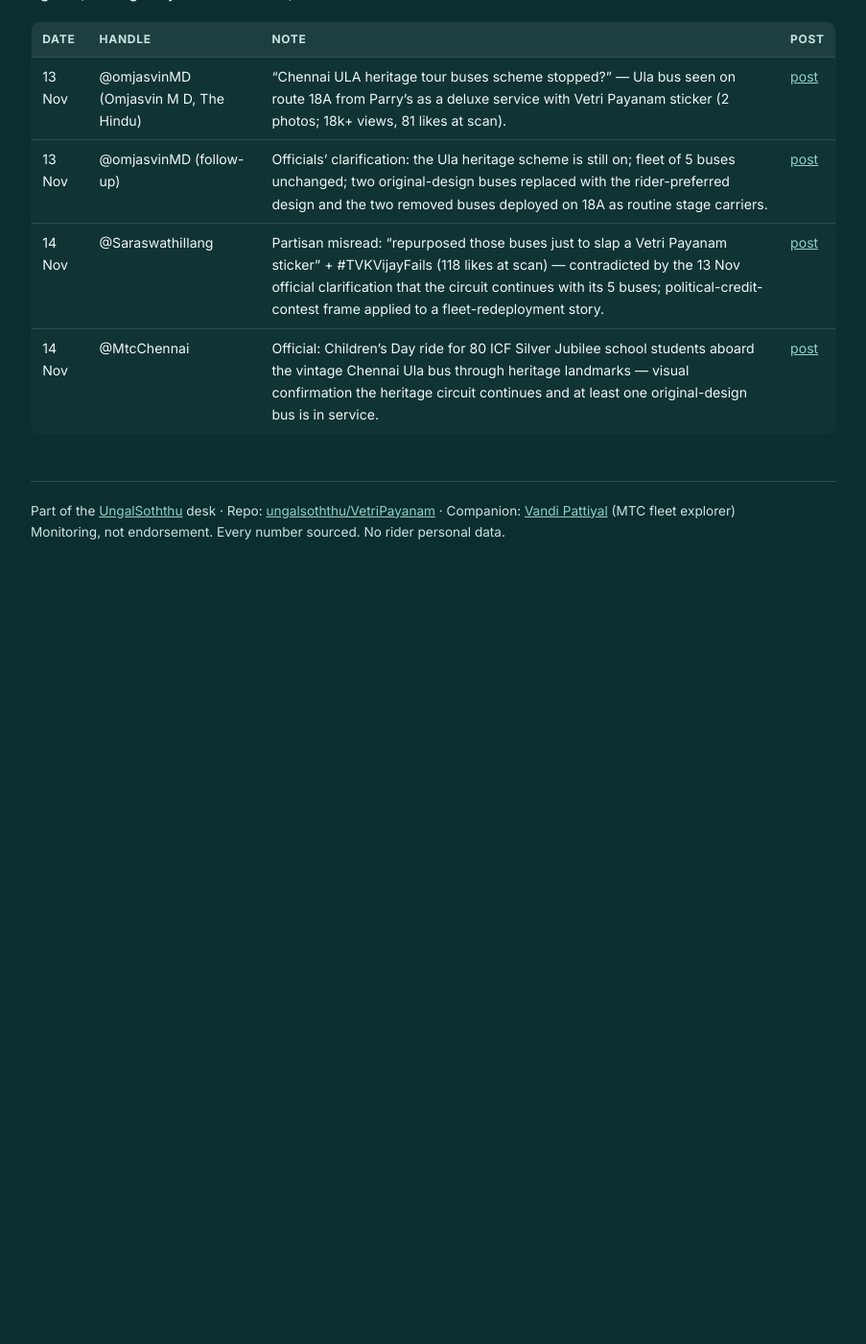
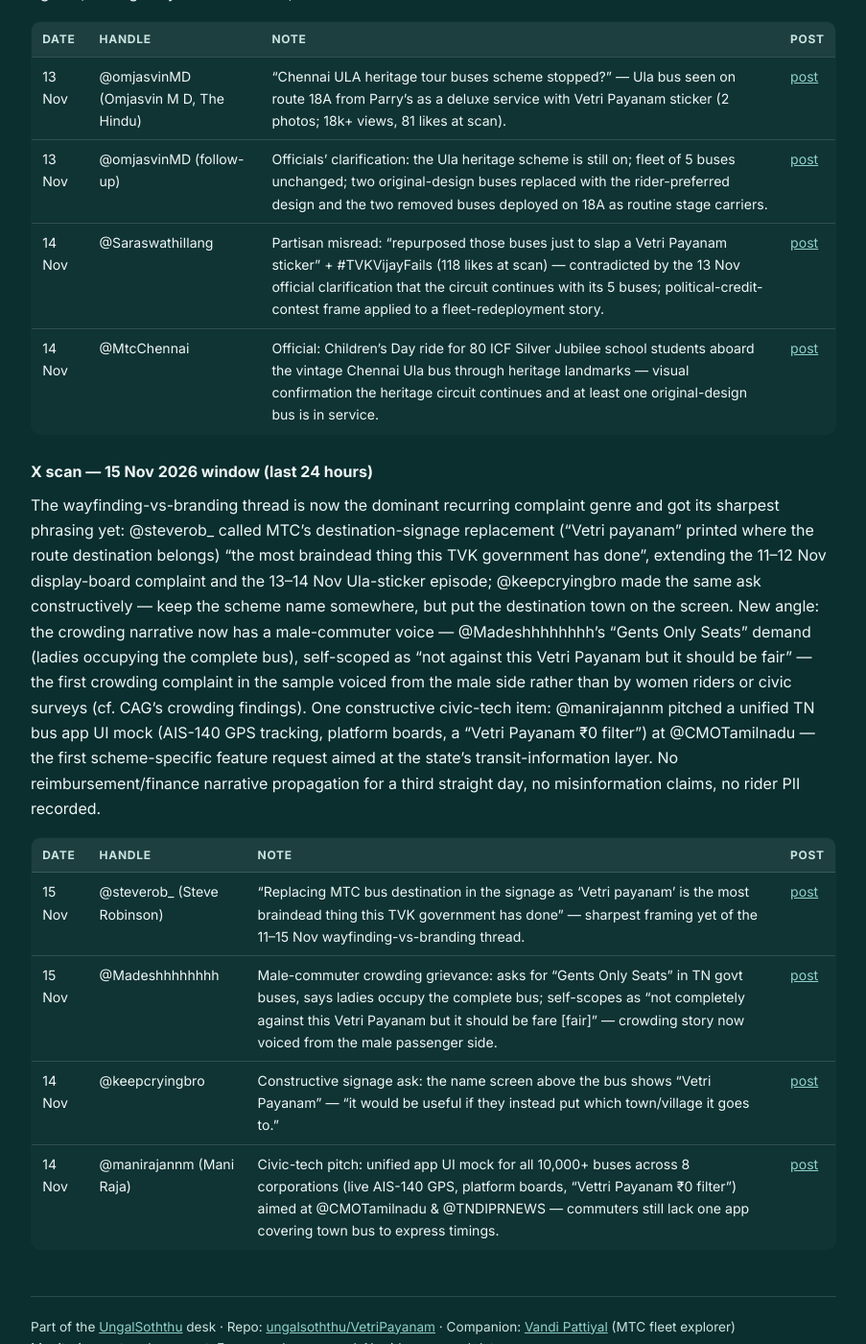
Before and after one commit to ungalsoththu/VetriPayanam, a Jekyll site: the page built from social/SOCIALLOG.md, in a window 1280 px wide and 1400 px high, scrolled down 22063 px. Shown: the whole window at 96% size, without its empty margins (188-1091 px from the left). Built offline with Jekyll 4.4.1, drawn with Linux system fonts in a browser that asks for light colours; before the commit the page ends 22693 px from its top, so only the background shows below that.

Commit message:
daily watch 2026-11-15: PwD GO-18 ground verification on Reddit (UDID ticket + escort-free + 75% tier + AC-bus friction precedent); X: signage thread sharpens (steverob_), male-commuter crowding grievance, civic-tech zero-fare filter pitch

```diff
--- a/social/SOCIALLOG.md
+++ b/social/SOCIALLOG.md
@@ -455,3 +455,14 @@ Quiet window; the one scheme-tagged story is the Ula heritage-bus redeployment l
 | 13 Nov | @omjasvinMD (follow-up) | Officials' clarification: the Ula heritage scheme is still on; fleet of 5 buses unchanged; two original-design buses replaced with the rider-preferred design and the two removed buses deployed on 18A as routine stage carriers. | [post](https://x.com/omjasvinMD/status/2121191851806118319) |
 | 14 Nov | @SaraswathiIlang | Partisan misread: "repurposed those buses just to slap a Vetri Payanam sticker" + #TVKVijayFails (118 likes at scan) — contradicted by the 13 Nov official clarification that the circuit continues with its 5 buses; political-credit-contest frame applied to a fleet-redeployment story. | [post](https://x.com/SaraswathiIlang/status/2121517440945254515) |
 | 14 Nov | @MtcChennai | Official: Children's Day ride for 80 ICF Silver Jubilee school students aboard the vintage Chennai Ula bus through heritage landmarks — visual confirmation the heritage circuit continues and at least one original-design bus is in service. | [post](https://x.com/MtcChennai/status/2121518246587511040) |
+
+### X scan — 15 Nov 2026 window (last 24 hours)
+
+The wayfinding-vs-branding thread is now the dominant recurring complaint genre and got its sharpest phrasing yet: @steverob_ called MTC's destination-signage replacement ("Vetri payanam" printed where the route destination belongs) "the most braindead thing this TVK government has done", extending the 11–12 Nov display-board complaint and the 13–14 Nov Ula-sticker episode; @keepcryingbro made the same ask constructively — keep the scheme name somewhere, but put the destination town on the screen. New angle: the crowding narrative now has a male-commuter voice — @Madeshhhhhhhh's "Gents Only Seats" demand (ladies occupying the complete bus), self-scoped as "not against this Vetri Payanam but it should be fair" — the first crowding complaint in the sample voiced from the male side rather than by women riders or civic surveys (cf. CAG's crowding findings). One constructive civic-tech item: @manirajannm pitched a unified TN bus app UI mock (AIS-140 GPS tracking, platform boards, a "Vetri Payanam ₹0 filter") at @CMOTamilnadu — the first scheme-specific feature request aimed at the state's transit-information layer. No reimbursement/finance narrative propagation for a third straight day, no misinformation claims, no rider PII recorded.
+
+| Date | Handle | Note | Post |
+| --- | --- | --- | --- |
+| 15 Nov | @steverob_ (Steve Robinson) | "Replacing MTC bus destination in the signage as 'Vetri payanam' is the most braindead thing this TVK government has done" — sharpest framing yet of the 11–15 Nov wayfinding-vs-branding thread. | [post](https://x.com/steverob_/status/2121911299349381611) |
+| 15 Nov | @Madeshhhhhhhh | Male-commuter crowding grievance: asks for "Gents Only Seats" in TN govt buses, says ladies occupy the complete bus; self-scopes as "not completely against this Vetri Payanam but it should be fare [fair]" — crowding story now voiced from the male passenger side. | [post](https://x.com/Madeshhhhhhhh/status/2121964487163183448) |
+| 14 Nov | @keepcryingbro | Constructive signage ask: the name screen above the bus shows "Vetri Payanam" — "it would be useful if they instead put which town/village it goes to." | [post](https://x.com/keepcryingbro/status/2121644363034116313) |
+| 14 Nov | @manirajannm (Mani Raja) | Civic-tech pitch: unified app UI mock for all 10,000+ buses across 8 corporations (live AIS-140 GPS, platform boards, "Vettri Payanam ₹0 filter") aimed at @CMOTamilnadu & @TNDIPRNEWS — commuters still lack one app covering town bus to express timings. | [post](https://x.com/manirajannm/status/2121886410131255329) |
```
Also changed, not shown: news/NEWSLOG.md (+1 -0 lines).
